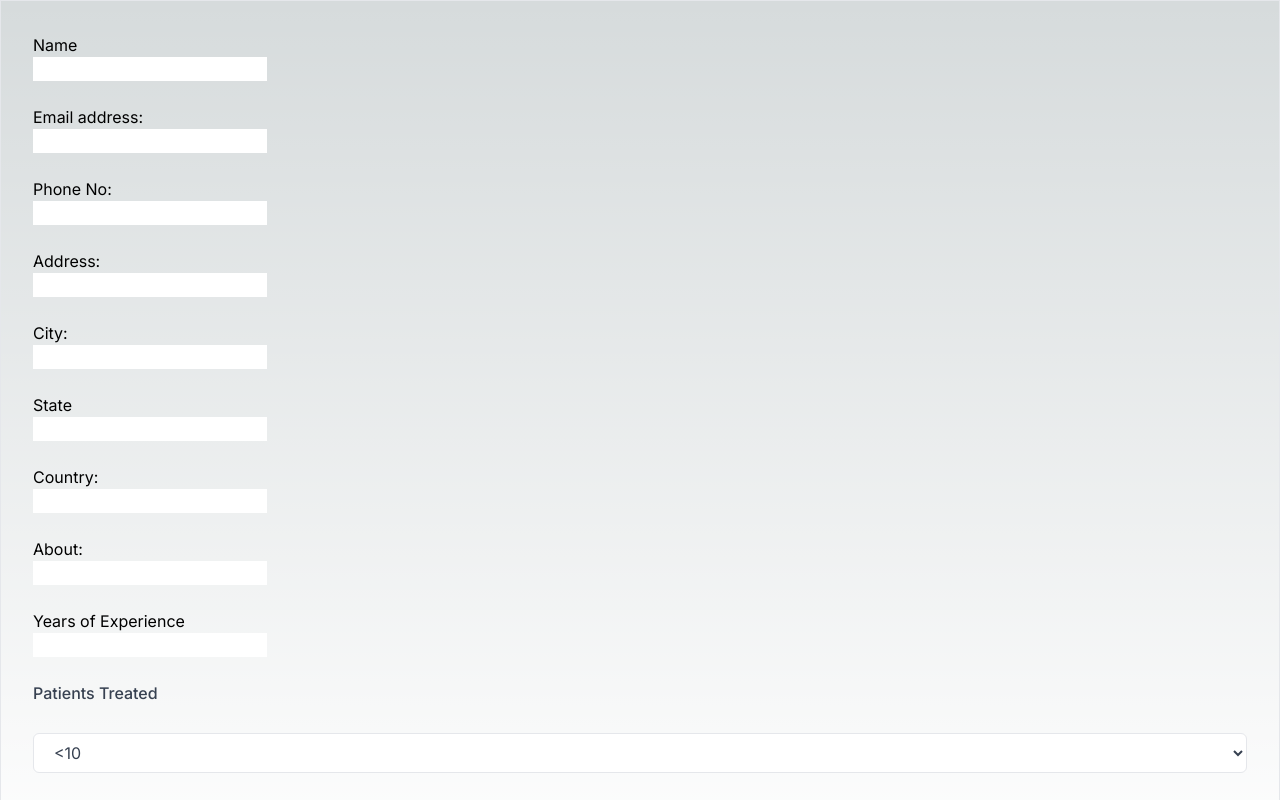
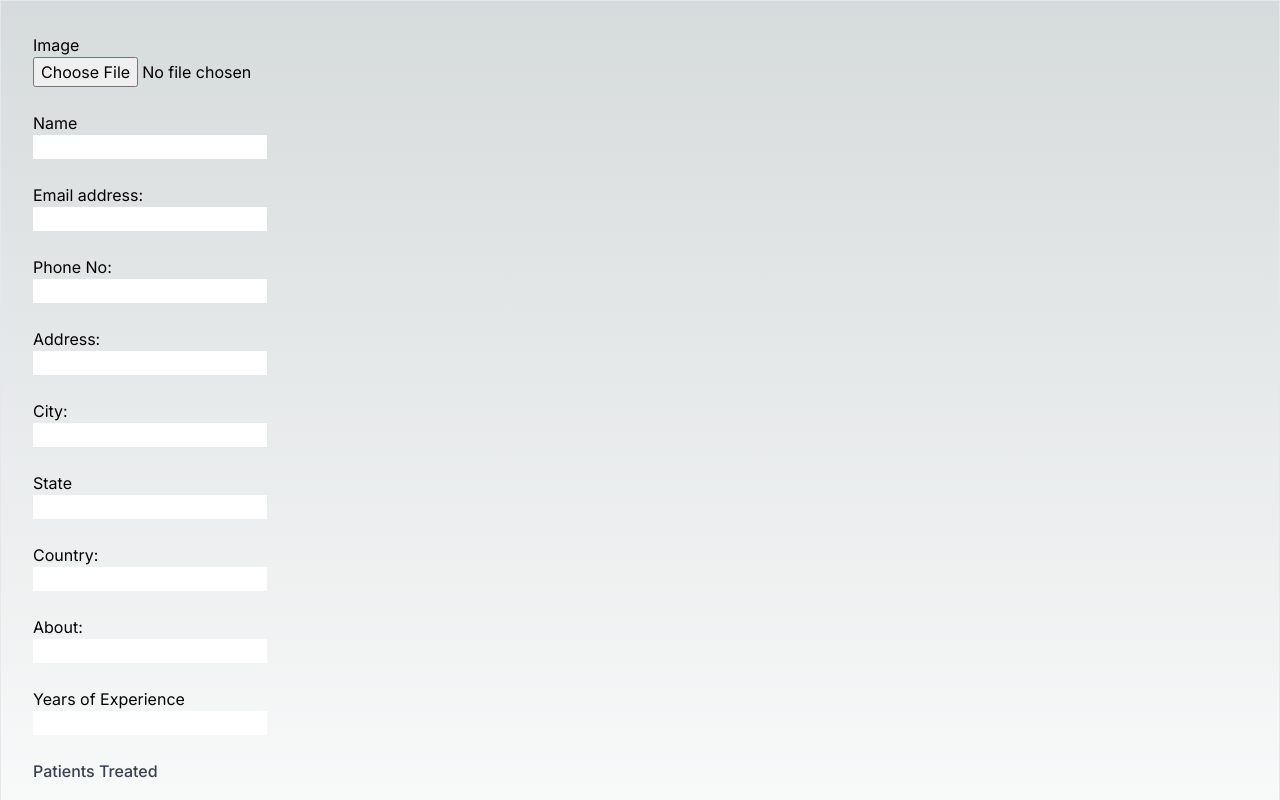
Before and after one commit to Sachin24704/Therapy, a Next.js app: page /fill in a window 1280 px wide. Shown: the top 800 px of the page. Built offline with nearby package versions, Linux system fonts and the light colour scheme; no server answers.

Commit message:
upload image

```diff
--- a/package.json
+++ b/package.json
@@ -19,6 +19,7 @@
     "react-dom": "18.2.0",
     "react-icons": "^4.10.1",
     "server-only": "^0.0.1",
-    "tailwindcss": "3.3.2"
+    "tailwindcss": "3.3.2",
+    "uuid": "^9.0.0"
   }
 }
--- a/src/app/fill/page.js
+++ b/src/app/fill/page.js
@@ -1,6 +1,8 @@
 "use client";
 import { useState } from "react";
-
+import { storage, db } from "@/firebase/firebase";
+import { ref, uploadBytes } from "firebase/storage";
+import { v4 } from "uuid";
 export default function details() {
   const [name, setName] = useState("");
   const [email, setEmail] = useState("");
@@ -12,14 +14,37 @@ export default function details() {
   const [about, setAbout] = useState("");
   const [exp, setExp] = useState("");
   const [no, setNo] = useState("");
+  const [image, setImage] = useState(null);
 
   const handleSubmit = (e) => {
     e.preventDefault();
+    const imageUplaod = async () => {
+      if (image == null) {
+        alert("image not chossen");
+        return;
+      }
+      const imageRef = ref(storage, `doctor-image/${image.name + v4()}`);
+      try {
+        const upload = await uploadBytes(imageRef, image);
+        alert("image uploaded");
+      } catch (error) {
+        console.error(error);
+      }
+    };
+    imageUplaod();
     console.log("success");
   };
   return (
     <div className="flex flex-col border justify-center p-8">
       <form onSubmit={handleSubmit}>
+        <label>Image</label> <br />
+        <input
+          type="file"
+          name="image"
+          onChange={(e) => setImage(e.target.files[0])}
+        />
+        <br />
+        <br />
         <label htmlFor="name">Name</label>
         <br />
         <input
```
Also changed, not shown: 1 other file (tests, documents, lock files or other folders).
